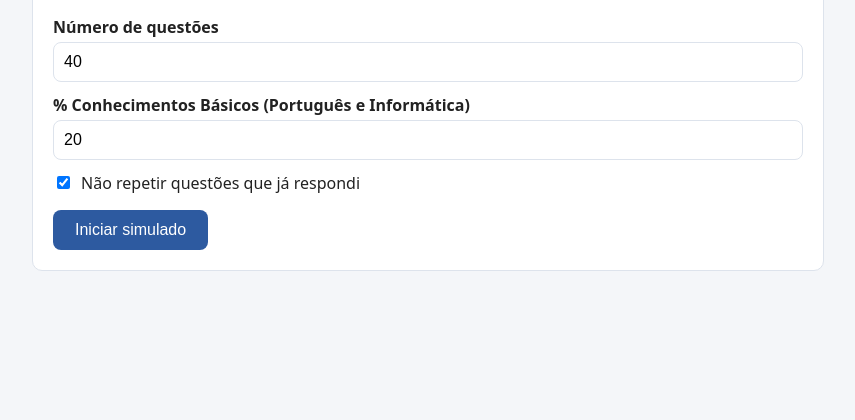
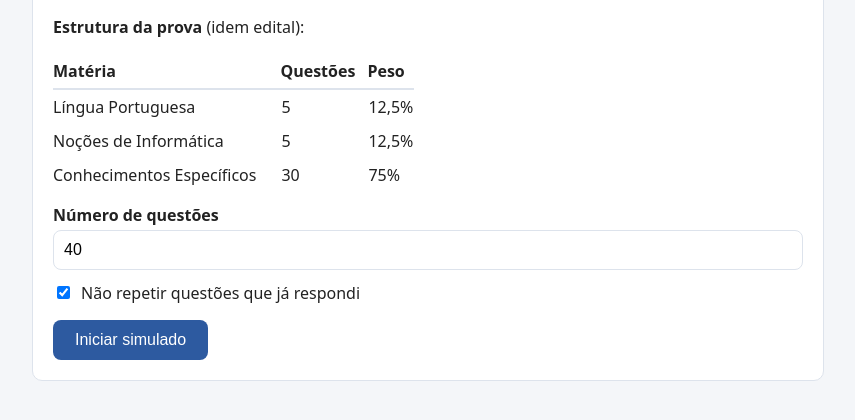
Before and after one commit to gabrielgv551/simulado-iss-curitiba, a Flask app: template templates/index.html in a window 1280 px wide. Shown: the part 210-630 px from the top of the page, without its empty margins (212-1067 px from the left). Run offline with Flask 3, Linux system fonts and the light colour scheme; the template is opened without the code that fills it, so the values that code supplies are empty; some libraries are stand-ins or nearby versions.

Commit message:
Estrutura fixa da prova: 12,5% português + 12,5% informática + 75% específicos

```diff
--- a/api/index.py
+++ b/api/index.py
@@ -158,20 +158,25 @@ def _sortear_por_grupo(cur, temas, n, ja_usados):
     return ids
 
 
-def montar_simulado(cur, n_questoes, pct_basico, excluir_feitas=False):
+def montar_simulado(cur, n_questoes, excluir_feitas=False):
+    """Estrutura da prova real (edital): 12,5% Português, 12,5% Informática,
+    75% Específicos (ex.: 40 questões = 5 + 5 + 30)."""
     cur.execute("SELECT codigo, descricao FROM temas ORDER BY codigo")
     temas = cur.fetchall()
-    basicos = [t for t in temas if t["codigo"].count(".") == 1
-               and t["codigo"].startswith("1.")]
+    portugues = [t for t in temas if t["codigo"] == "1.1"]
+    informatica = [t for t in temas if t["codigo"] == "1.2"]
     especificos = [t for t in temas if t["codigo"].count(".") == 1
                    and t["codigo"].startswith("2.")]
-    n_bas = round(n_questoes * pct_basico / 100)
+    n_port = round(n_questoes * 0.125)
+    n_info = round(n_questoes * 0.125)
+    n_esp = n_questoes - n_port - n_info
     usados = set()
     if excluir_feitas:
         cur.execute("SELECT DISTINCT questao_id FROM respostas")
         usados.update(r["questao_id"] for r in cur.fetchall())
-    ids = _sortear_por_grupo(cur, especificos, n_questoes - n_bas, usados)
-    ids += _sortear_por_grupo(cur, basicos, n_bas, usados)
+    ids = _sortear_por_grupo(cur, especificos, n_esp, usados)
+    ids += _sortear_por_grupo(cur, portugues, n_port, usados)
+    ids += _sortear_por_grupo(cur, informatica, n_info, usados)
     if not ids:
         raise RuntimeError(
             "Sem questões disponíveis no banco."
@@ -181,7 +186,8 @@ def montar_simulado(cur, n_questoes, pct_basico, excluir_feitas=False):
     cur.execute(
         "INSERT INTO simulados (data, n_questoes, config_json) "
         "VALUES (NOW(), %s, %s) RETURNING id", (len(ids), json.dumps(
-            {"n_questoes": n_questoes, "pct_basico": pct_basico})))
+            {"n_questoes": n_questoes,
+             "estrutura": "12.5% português + 12.5% informática + 75% específicos"})))
     sid = cur.fetchone()["id"]
     cur.executemany(
         "INSERT INTO respostas (simulado_id, questao_id) VALUES (%s, %s)",
@@ -214,12 +220,11 @@ def inicio():
 @exige_login
 def iniciar():
     n = max(5, min(120, int(request.form.get("n_questoes", 40))))
-    pct = max(0, min(100, int(request.form.get("pct_basico", 20))))
     excluir = bool(request.form.get("excluir_feitas"))
     try:
         with pg() as conn:
             cur = conn.cursor(cursor_factory=psycopg2.extras.RealDictCursor)
-            sid = montar_simulado(cur, n, pct, excluir_feitas=excluir)
+            sid = montar_simulado(cur, n, excluir_feitas=excluir)
             conn.commit()
     except RuntimeError as e:
         return render_template("erro.html", mensagem=str(e)), 400
--- a/templates/index.html
+++ b/templates/index.html
@@ -7,13 +7,26 @@
      Você já respondeu <strong>{{ n_respondidas }}</strong> e fez
      <strong>{{ n_simulados }}</strong> simulado(s).
      <a href="{{ url_for('historico') }}">Ver histórico</a></p>
+
+  <p><strong>Estrutura da prova</strong> (idem edital):</p>
+  <table style="border-collapse:collapse;margin-bottom:8px;">
+    <tr style="border-bottom:2px solid var(--borda);text-align:left;">
+      <th style="padding:6px 24px 6px 0;">Matéria</th>
+      <th style="padding:6px 12px 6px 0;">Questões</th>
+      <th style="padding:6px 0;">Peso</th>
+    </tr>
+    <tr><td style="padding:6px 24px 6px 0;">Língua Portuguesa</td>
+        <td id="q-port">5</td><td>12,5%</td></tr>
+    <tr><td style="padding:6px 24px 6px 0;">Noções de Informática</td>
+        <td id="q-info">5</td><td>12,5%</td></tr>
+    <tr><td style="padding:6px 24px 6px 0;">Conhecimentos Específicos</td>
+        <td id="q-esp">30</td><td>75%</td></tr>
+  </table>
+
   <form method="post" action="{{ url_for('iniciar') }}">
     <label for="n_questoes">Número de questões</label>
-    <input type="number" id="n_questoes" name="n_questoes" min="5" max="120"
-           value="40">
-    <label for="pct_basico">% Conhecimentos Básicos (Português e Informática)</label>
-    <input type="number" id="pct_basico" name="pct_basico" min="0" max="100"
-           value="20">
+    <input type="number" id="n_questoes" name="n_questoes" min="8" max="120"
+           value="40" oninput="atualizar()">
     <label style="font-weight:400;display:flex;align-items:center;gap:8px;">
       <input type="checkbox" name="excluir_feitas" checked>
       Não repetir questões que já respondi
@@ -23,4 +36,15 @@
     </div>
   </form>
 </div>
+
+<script>
+function atualizar() {
+  const n = Math.max(8, parseInt(document.getElementById('n_questoes').value) || 40);
+  const pi = Math.round(n * 0.125);
+  document.getElementById('q-port').textContent = pi;
+  document.getElementById('q-info').textContent = pi;
+  document.getElementById('q-esp').textContent = n - 2 * pi;
+}
+atualizar();
+</script>
 {% endblock %}
```
